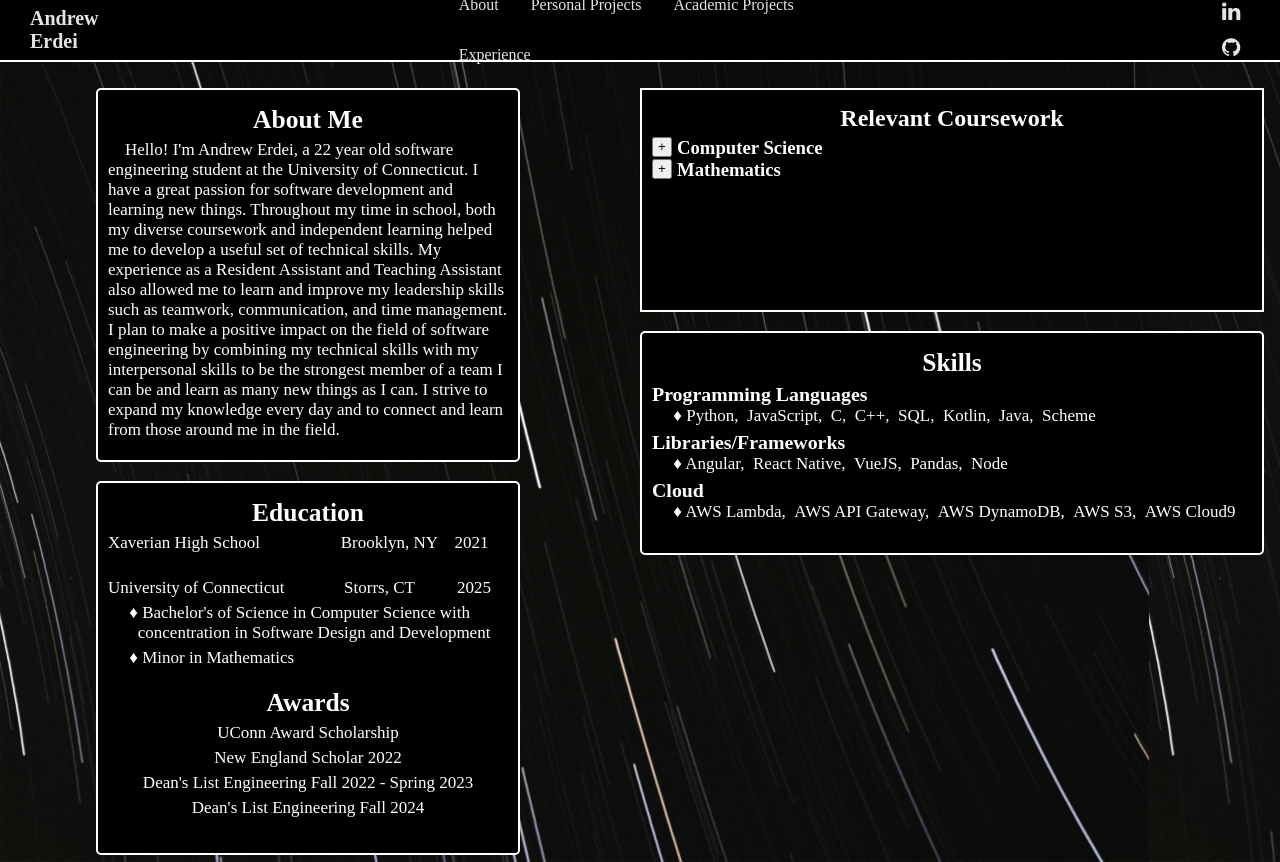
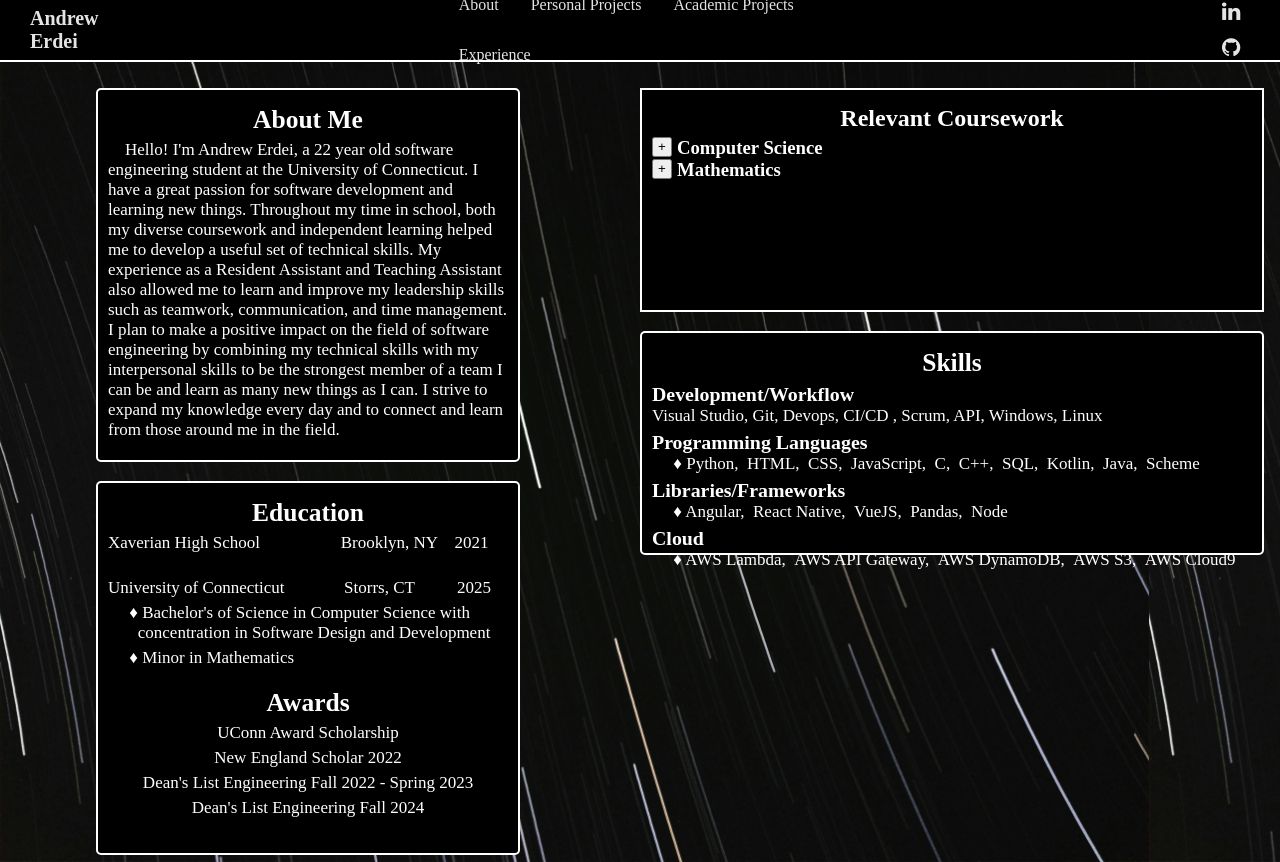
Before and after one commit to andrewerdei/myportfolio, an Angular app in the folder my-portfolio/: page /about in a window 1280 px wide. Built offline with nearby package versions, Linux system fonts and the light colour scheme.

Commit message:
Updated skills.

```diff
--- a/my-portfolio/src/app/about/about.component.html
+++ b/my-portfolio/src/app/about/about.component.html
@@ -61,8 +61,10 @@
         </div>
         <div ngPreserveWhitespaces class="text-box skills">
             <h2>Skills</h2>
+            <h3>Development/Workflow</h3>
+            <p>Visual Studio, Git, Devops, CI/CD , Scrum, API, Windows, Linux</p>
             <h3>Programming Languages</h3>
-            <p>&emsp; &#9830; Python,&ensp;JavaScript,&ensp;C,&ensp;C++,&ensp;SQL,&ensp;Kotlin,&ensp;Java,&ensp;Scheme</p>
+            <p>&emsp; &#9830; Python,&ensp;HTML,&ensp;CSS,&ensp;JavaScript,&ensp;C,&ensp;C++,&ensp;SQL,&ensp;Kotlin,&ensp;Java,&ensp;Scheme</p>
             <h3>Libraries/Frameworks</h3>
             <p>&emsp; &#9830; Angular,&ensp;React Native,&ensp;VueJS,&ensp;Pandas,&ensp;Node</p>
             <h3>Cloud</h3>
```
